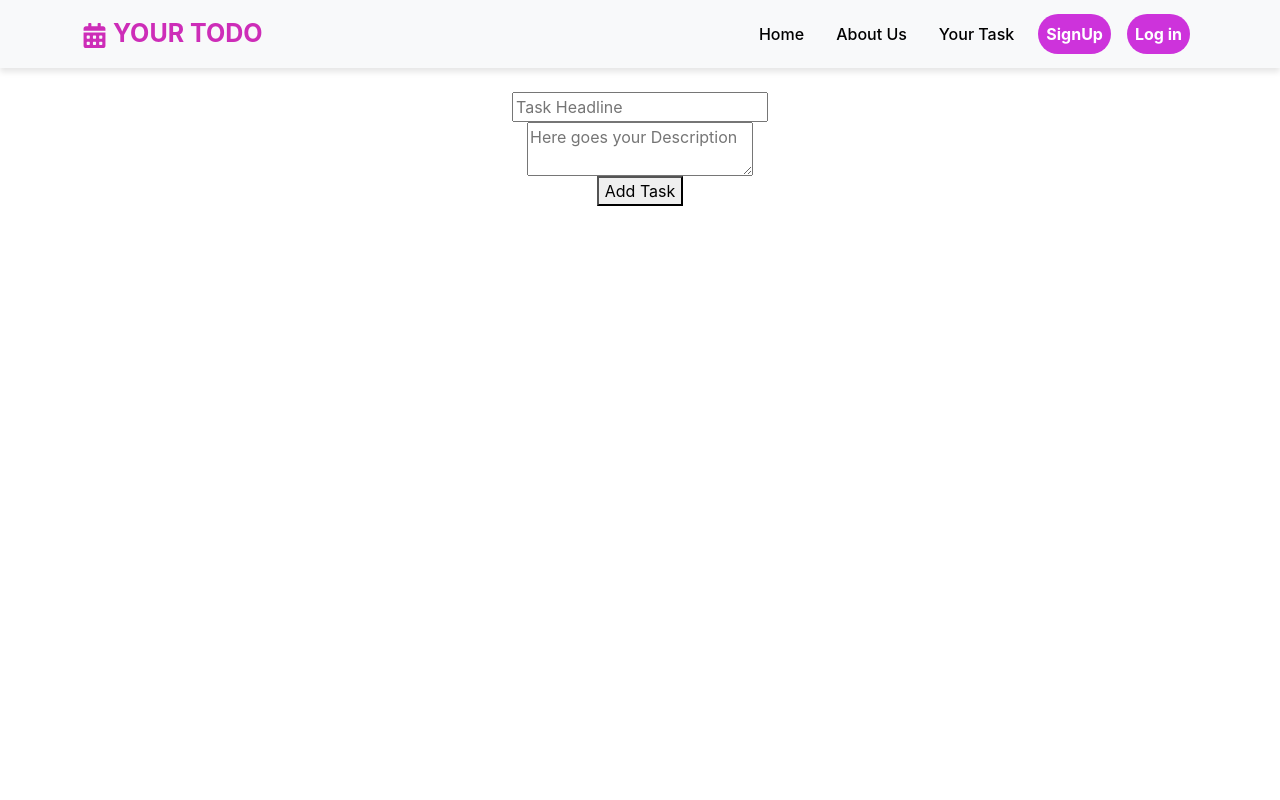
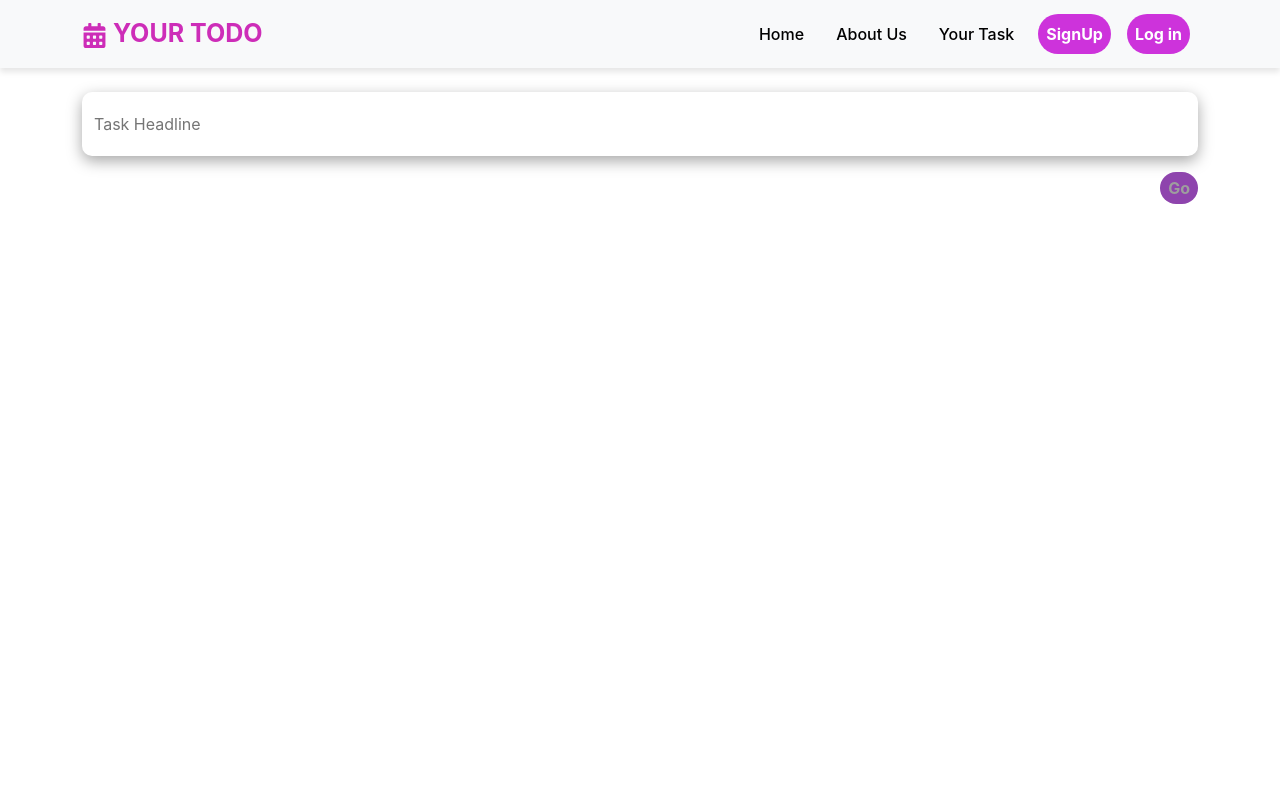
Before and after one commit to sneh3108/To-do-List, a React (Create React App) app in the folder frontend/: page /todo in a window 1280 px wide. Shown: the top 800 px of the page. Built offline with nearby package versions, Linux system fonts and the light colour scheme.

Commit message:
Update Todo.jsx

```diff
--- a/frontend/src/components/todo/Todo.jsx
+++ b/frontend/src/components/todo/Todo.jsx
@@ -1,151 +1,3 @@
-// import React, { useEffect, useState } from "react";
-// import "./todo.css";
-// import TodoCards from "./TodoCards";
-// import { ToastContainer, toast } from "react-toastify";
-// import "react-toastify/dist/ReactToastify.css";
-// import Update from "./Update";
-// import axios from "axios";
-// let id = sessionStorage.getItem("id");
-// let toUpdateArray = [];
-// const Todo = () => {
-//   const [Inputs, setInputs] = useState({
-//     title: "",
-//     body: "",
-//   });
-//   const [Array, setArray] = useState([]);
-
-//   const show = () => {
-//     document.getElementById("textarea").style.display = "block";
-//   };
-//   const change = (e) => {
-//     const { name, value } = e.target;
-//     setInputs({ ...Inputs, [name]: value });
-//   };
-//   const submit = async () => {
-//     if (Inputs.title === "" || Inputs.body === "") {
-//       toast.error("Title Or Body Can't Be Empty");
-//     } else {
-//       if (id) {
-//         await axios
-//           .post(`${window.location.origin}/api/v2/addTask`, {
-//             title: Inputs.title,
-//             body: Inputs.body,
-//             id: id,
-//           })
-//           .then((response) => {
-//             console.log(response);
-//           });
-//         setInputs({ title: "", body: "" });
-//         toast.success("Your Task Is Added");
-//       } else {
-//         setArray([...Array, Inputs]);
-//         setInputs({ title: "", body: "" });
-//         toast.success("Your Task Is Added");
-//         toast.error("Your Task Is Not Saved ! Please SignUp");
-//       }
-//     }
-//   };
-
-//   const del = async (Cardid) => {
-//     if (id) {
-//       await axios
-//         .delete(`${window.location.origin}/api/v2/deleteTask/${Cardid}`, {
-//           data: { id: id },
-//         })
-//         .then(() => {
-//           toast.success("Your Task Is Deleted");
-//         });
-//     } else {
-//       toast.error("Please SignUp First");
-//     }
-//   };
-
-//   const dis = (value) => {
-//     document.getElementById("todo-update").style.display = value;
-//   };
-//   const update = (value) => {
-//     toUpdateArray = Array[value];
-//   };
-//   useEffect(() => {
-//     if (id) {
-//       const fetch = async () => {
-//         await axios
-//           .get(`${window.location.origin}/api/v2/getTasks/${id}`)
-//           .then((response) => {
-//             setArray(response.data.list);
-//           });
-//       };
-//       fetch();
-//     }
-//   }, [submit]);
-
-//   return (
-//     <>
-//       <div className="todo">
-//         <ToastContainer />
-//         <div className="todo-main container d-flex justify-content-center align-items-center my-4 flex-column">
-//           <div className="d-flex flex-column todo-inputs-div w-lg-50 w-100 p-1">
-//             <input
-//               type="text"
-//               placeholder="Task Headline"
-//               className="my-2 p-2 todo-inputs"
-//               onClick={show}
-//               name="title"
-//               value={Inputs.title}
-//               onChange={change}
-//             />
-//             <textarea
-//               id="textarea"
-//               type="text"
-//               placeholder="Here goes your Description"
-//               name="body"
-//               className=" p-2 todo-inputs"
-//               value={Inputs.body}
-//               onChange={change}
-//             />
-//           </div>
-//           <div className=" w-50 w-100 d-flex justify-content-end my-3">
-//             <button className="home-btn px-2 py-1" onClick={submit}>
-//               Go
-//             </button>
-//           </div>
-//         </div>
-//         <div className="todo-body">
-//           <div className="container-fluid">
-//             <div className="row ">
-//               {Array &&
-//                 Array.map((item, index) => (
-//                   <div
-//                     className="col-lg-3 col-11 mx-lg-5 mx-3 my-2"
-//                     key={index}
-//                   >
-//                     <TodoCards
-//                       title={item.title}
-//                       body={item.body}
-//                       id={item._id}
-//                       delid={del}
-//                       display={dis}
-//                       updateId={index}
-//                       toBeUpdate={update}
-//                     />
-//                   </div>
-//                 ))}
-//             </div>
-//           </div>
-//         </div>
-//       </div>
-//       <div className="todo-update " id="todo-update">
-//         <div className="container update">
-//           <Update display={dis} update={toUpdateArray} />
-//         </div>
-//       </div>
-//     </>
-//   );
-// };
-
-// export default Todo;
-
-
 import React, { useEffect, useState } from "react";
 import "./todo.css";
 import TodoCards from "./TodoCards";
@@ -153,87 +5,138 @@ import { ToastContainer, toast } from "react-toastify";
 import "react-toastify/dist/ReactToastify.css";
 import Update from "./Update";
 import axios from "axios";
+let id = sessionStorage.getItem("id");
+let toUpdateArray = [];
+const Todo = () => {
+  const [Inputs, setInputs] = useState({
+    title: "",
+    body: "",
+  });
+  const [Array, setArray] = useState([]);
 
-const Todo = () => {
-  const [Inputs, setInputs] = useState({ title: "", body: "" });
-  const [Array, setArray] = useState([]);
-  const [id, setId] = useState(sessionStorage.getItem("id") || null);
-
-  useEffect(() => {
-    const storedId = sessionStorage.getItem("id");
-    if (storedId) {
-      setId(storedId);
-    }
-  }, []);
-
-  useEffect(() => {
-    const fetchTasks = async () => {
+  const show = () => {
+    document.getElementById("textarea").style.display = "block";
+  };
+  const change = (e) => {
+    const { name, value } = e.target;
+    setInputs({ ...Inputs, [name]: value });
+  };
+  const submit = async () => {
+    if (Inputs.title === "" || Inputs.body === "") {
+      toast.error("Title Or Body Can't Be Empty");
+    } else {
       if (id) {
-        try {
-          const response = await axios.get(`${window.location.origin}/api/v2/getTasks/${id}`);
-          setArray(response.data.list);
-        } catch (error) {
-          console.error("Failed to fetch tasks", error);
+        await axios
+          .post(`${window.location.origin}/api/v2/addTask`, {
+            title: Inputs.title,
+            body: Inputs.body,
+            id: id,
+          })
+          .then((response) => {
+            console.log(response);
+          });
+        setInputs({ title: "", body: "" });
+        toast.success("Your Task Is Added");
+      } else {
+        setArray([...Array, Inputs]);
+        setInputs({ title: "", body: "" });
+        toast.success("Your Task Is Added");
+        toast.error("Your Task Is Not Saved ! Please SignUp");
       }
     }
   };
 
-    fetchTasks();
-  }, [id]);
-
-  const change = (e) => {
-    const { name, value } = e.target;
-    setInputs({ ...Inputs, [name]: value });
+  const del = async (Cardid) => {
+    if (id) {
+      await axios
+        .delete(`${window.location.origin}/api/v2/deleteTask/${Cardid}`, {
+          data: { id: id },
+        })
+        .then(() => {
+          toast.success("Your Task Is Deleted");
+        });
+    } else {
+      toast.error("Please SignUp First");
+    }
   };
 
-  const submit = async () => {
-    if (Inputs.title === "" || Inputs.body === "") {
-      toast.error("Title Or Body Can't Be Empty");
-    } else if (id) {
-      try {
-        await axios.post(`${window.location.origin}/api/v2/addTask`, {
-          title: Inputs.title,
-          body: Inputs.body,
-          id: id,
+  const dis = (value) => {
+    document.getElementById("todo-update").style.display = value;
+  };
+  const update = (value) => {
+    toUpdateArray = Array[value];
+  };
+  useEffect(() => {
+    if (id) {
+      const fetch = async () => {
+        await axios
+          .get(`${window.location.origin}/api/v2/getTasks/${id}`)
+          .then((response) => {
+            setArray(response.data.list);
           });
-        setInputs({ title: "", body: "" });
-        toast.success("Your Task Is Added");
-      } catch (error) {
-        toast.error("Failed to add task");
-        console.error(error);
+      };
+      fetch();
     }
-    } else {
-      setArray([...Array, Inputs]);
-      setInputs({ title: "", body: "" });
-      toast.success("Your Task Is Added");
-      toast.error("Your Task Is Not Saved! Please SignUp");
-    }
-  };
+  }, [submit]);
 
   return (
     <>
       <div className="todo">
         <ToastContainer />
         <div className="todo-main container d-flex justify-content-center align-items-center my-4 flex-column">
+          <div className="d-flex flex-column todo-inputs-div w-lg-50 w-100 p-1">
             <input
               type="text"
               placeholder="Task Headline"
+              className="my-2 p-2 todo-inputs"
+              onClick={show}
               name="title"
               value={Inputs.title}
               onChange={change}
             />
             <textarea
+              id="textarea"
+              type="text"
               placeholder="Here goes your Description"
               name="body"
+              className=" p-2 todo-inputs"
               value={Inputs.body}
               onChange={change}
             />
-          <button onClick={submit}>Add Task</button>
+          </div>
+          <div className=" w-50 w-100 d-flex justify-content-end my-3">
+            <button className="home-btn px-2 py-1" onClick={submit}>
+              Go
+            </button>
+          </div>
         </div>
         <div className="todo-body">
-          {Array.map((item, index) => (
-            <TodoCards key={index} title={item.title} body={item.body} />
+          <div className="container-fluid">
+            <div className="row ">
+              {Array &&
+                Array.map((item, index) => (
+                  <div
+                    className="col-lg-3 col-11 mx-lg-5 mx-3 my-2"
+                    key={index}
+                  >
+                    <TodoCards
+                      title={item.title}
+                      body={item.body}
+                      id={item._id}
+                      delid={del}
+                      display={dis}
+                      updateId={index}
+                      toBeUpdate={update}
+                    />
+                  </div>
                 ))}
+            </div>
+          </div>
+        </div>
+      </div>
+      <div className="todo-update " id="todo-update">
+        <div className="container update">
+          <Update display={dis} update={toUpdateArray} />
         </div>
       </div>
     </>
```
Lines whose indentation alone changed are shown as unchanged.
